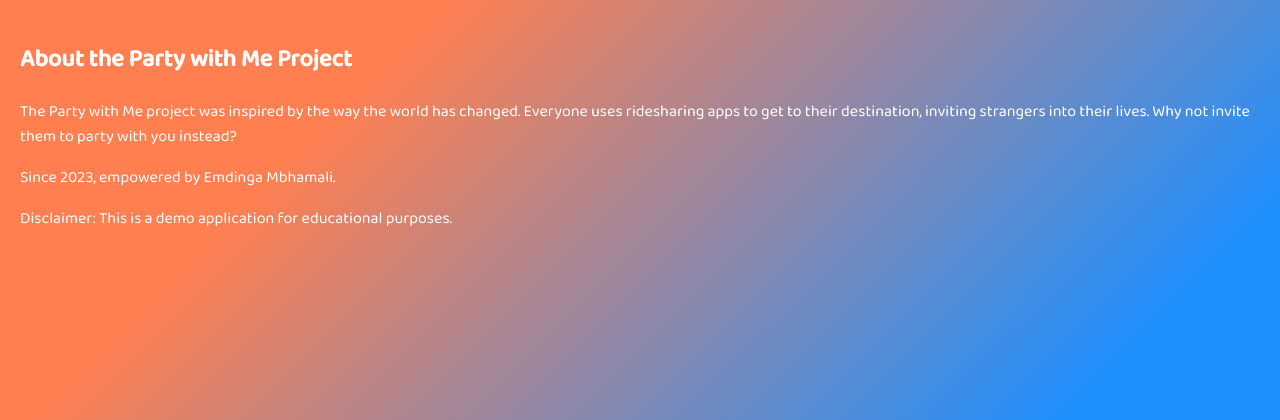
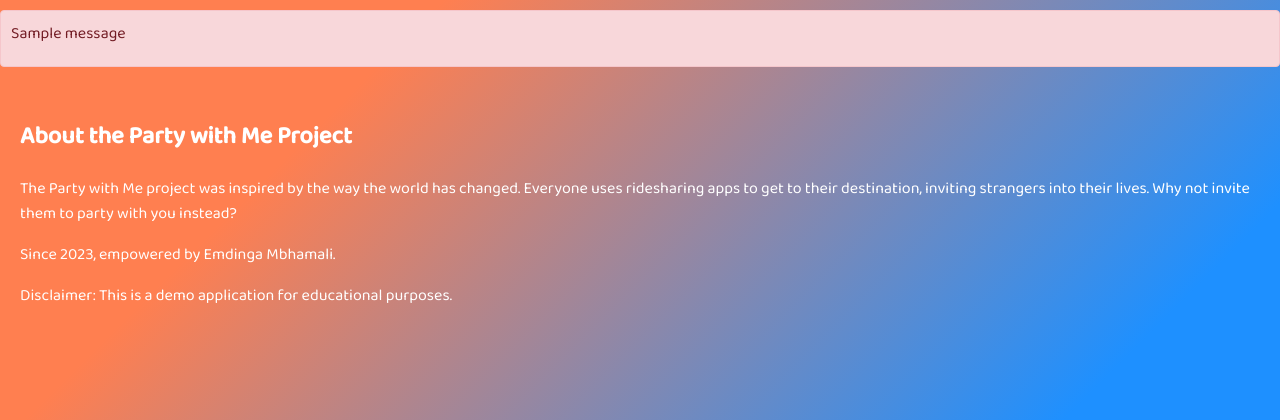
Before and after one commit to emdinga/Party_with_me, a Flask app: page /about in a window 1280 px wide. Shown: the part 76-496 px from the top of the page. Run offline with Flask 2, Linux system fonts and the light colour scheme; tables that the repository leaves empty hold one stand-in row (values such as "Sample post"); one stand-in notice (Sample message) is shown.

Commit message:
udating flash massages templates

```diff
--- a/app.py
+++ b/app.py
@@ -183,6 +183,7 @@ def home():
 @app.route('/create_event', methods=['GET', 'POST'])
 @login_required
 def create_event():
+    """defines the create event route"""
     if request.method == 'POST':
         title = request.form.get('title')
         date_str = request.form.get('date')
@@ -206,14 +207,18 @@ def create_event():
             return render_template('create_event.html', errors=errors)
 
         """Ensure the upload directory exists"""
-        if not os.path.exists(app.config['UPLOAD_FOLDER']):
-            os.makedirs(app.config['UPLOAD_FOLDER'])
+        upload_folder = os.path.join(app.root_path, 'static/poster_images')
+        os.makedirs(upload_folder, exist_ok=True)
 
         filename = None
         if poster:
             filename = secure_filename(poster.filename)
-            poster_path = os.path.join(app.config['UPLOAD_FOLDER'], filename)
-            poster.save(poster_path)
+            poster_path = os.path.join(upload_folder, filename)
+
+            """Resize and save the poster image"""
+            image = Image.open(poster)
+            image = image.resize((600, 800))
+            image.save(poster_path)
 
         """Convert date string to date object"""
         try:
@@ -227,16 +232,18 @@ def create_event():
             title=title,
             date=date,
             location=location,
-            poster=filename,
+            poster_image=filename,
             privacy=privacy,
             owner_id=current_user.id
         )
         db.session.add(new_event)
         db.session.commit()
 
+        flash('Event created successfully!', 'success')
         return redirect(url_for('members_home'))
 
     return render_template('create_event.html')
+
 
 @app.route('/event-created')
 def event_created():
@@ -294,6 +301,7 @@ def event_details_view(event_id):
 @app.route('/update_event/<int:event_id>', methods=['POST'])
 @login_required
 def update_event(event_id):
+    """ define the update event route"""
     event = Event.query.get_or_404(event_id)
 
     if event.owner_id != current_user.id:
@@ -313,18 +321,19 @@ def update_event(event_id):
         flash('Invalid date format. Please use YYYY-MM-DD.', 'danger')
         return redirect(url_for('update_event', event_id=event.id))
 
+    """Handle poster image upload and resizing"""
     if 'poster_image' in request.files:
         poster_image = request.files['poster_image']
         if poster_image and poster_image.filename != '':
             filename = secure_filename(poster_image.filename)
             upload_folder = os.path.join(app.root_path, 'static/poster_images')
 
-            """Ensure directory exists"""
+            """Ensure the directory exists"""
             os.makedirs(upload_folder, exist_ok=True)
 
             file_path = os.path.join(upload_folder, filename)
 
-            """Resize the poster image if necessary"""
+            """Resize and save the poster image"""
             image = Image.open(poster_image)
             image = image.resize((600, 800))
             image.save(file_path)
@@ -334,6 +343,7 @@ def update_event(event_id):
     db.session.commit()
     flash('Event updated successfully!', 'success')
     return redirect(url_for('event_details_view', event_id=event.id))
+
 
 
 @app.route('/event/<int:event_id>/delete', methods=['POST'])
--- a/templates/layout2.html
+++ b/templates/layout2.html
@@ -41,6 +41,19 @@
             text-decoration: none;
             cursor: pointer;
         }
+        .flashes {
+            list-style-type: none;
+            padding: 0;
+            margin: 10px 0;
+            background-color: #f8d7da; /* Example background color for flash messages */
+            color: #721c24; /* Example text color */
+            border: 1px solid #f5c6cb;
+            border-radius: 4px;
+        }
+
+        .flashes li {
+            padding: 10px;
+        }
     </style>
 </head>
 <body>
@@ -65,6 +78,19 @@
             {% endif %}
         </nav>
     </header>
+
+      <!-- Flash Messages -->
+      <div class="flash-messages">
+        {% with messages = get_flashed_messages(with_categories=true) %}
+            {% if messages %}
+                <ul class="flashes">
+                    {% for category, message in messages %}
+                        <li class="flash {{ category }}">{{ message }}</li>
+                    {% endfor %}
+                </ul>
+            {% endif %}
+        {% endwith %}
+    </div>
 
     <!-- Main Content -->
     <div class="content">
```
